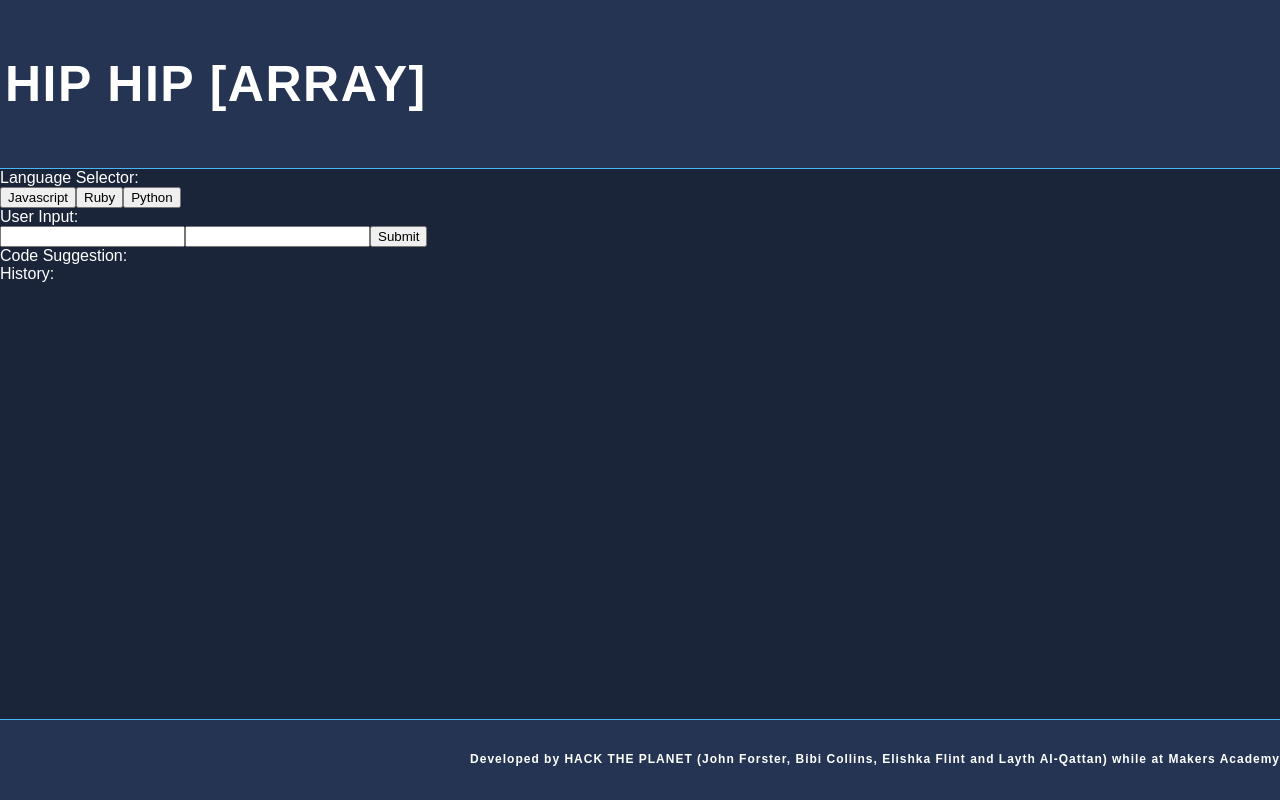
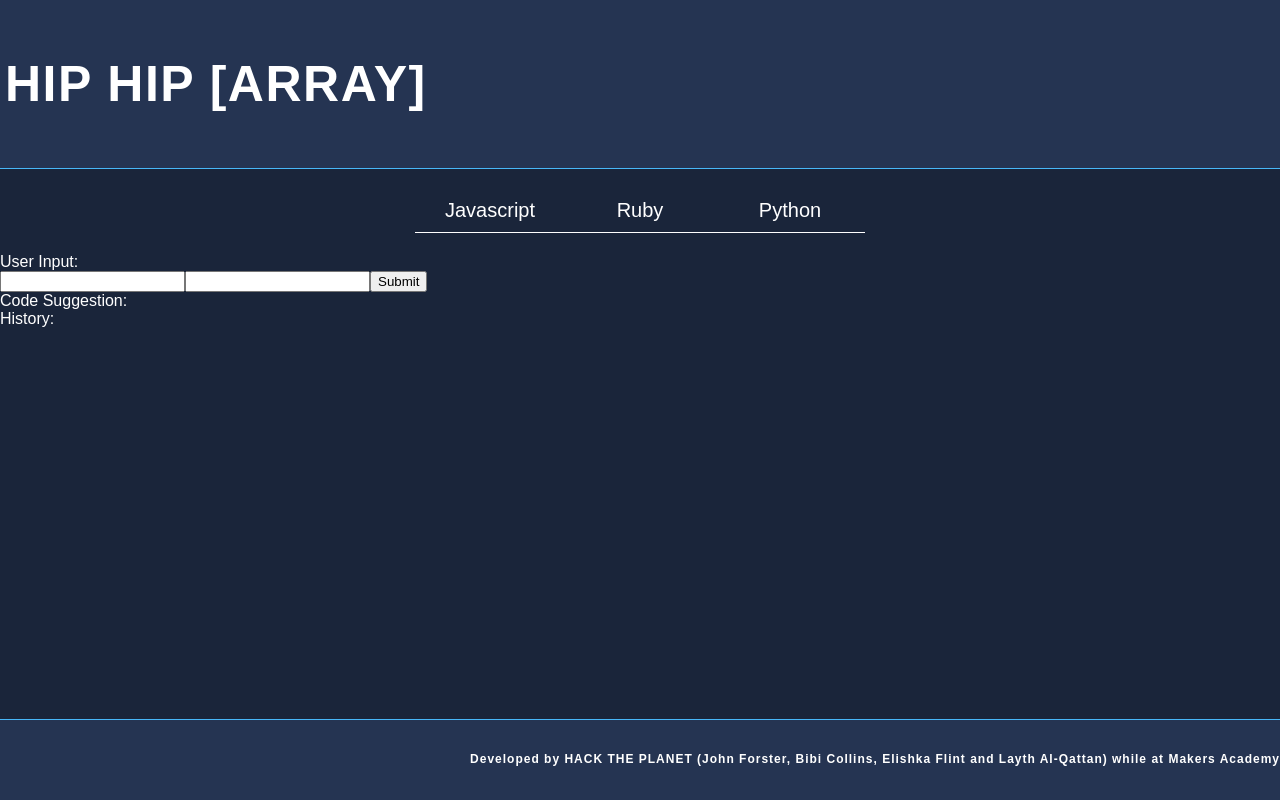
Before and after one commit to laythq/Array-Of-Sunshine, a React (Create React App) app in the folder client/: page / in a window 1280 px wide. Built offline with nearby package versions, Linux system fonts and the light colour scheme.

Commit message:
STYLING Format the language selector

```diff
--- a/client/src/inputform.jsx
+++ b/client/src/inputform.jsx
@@ -107,7 +107,6 @@ export class InputForm extends React.Component {
           {outputError}
         </div>
         <div>
-          Language Selector:
           <LanguageSelector
             selectLanguage={this.selectLanguage}
           />
--- /dev/null
+++ b/client/src/languageselector.css
@@ -0,0 +1,32 @@
+#language-selector {
+  padding: 20px;
+}
+
+#buttons {
+  border-bottom: white solid 1px;
+  margin: auto;
+  align-content: center;
+  width: 450px;
+}
+
+#language {
+  width: 150px;
+  padding: 10px 0px;
+  margin: auto;
+  font-size: 20px;
+  background-color: #1A253A;
+  color: white;
+  border: none;
+  transition-duration: 0.4s;
+}
+
+#language:hover {
+  color: #48B7F8;
+  font-size: 30px;
+}
+
+#language:focus {
+  color: #48B7F8;
+  font-size: 30px;
+  outline: none;
+}
--- a/client/src/languageselector.jsx
+++ b/client/src/languageselector.jsx
@@ -1,4 +1,5 @@
 import React from 'react';
+import css from './languageselector.css';
 
 export function LanguageSelector(props) {
 
@@ -7,16 +8,18 @@ export function LanguageSelector(props) {
   }
 
   return (
-    <div>
-      <button onClick={() => handleClick('javascript')}>
+    <div id="language-selector">
+      <div id="buttons" align="center">
+        <button id="language" onClick={() => handleClick('javascript')}>
           Javascript
         </button>
-      <button onClick={() => handleClick('ruby')}>
+        <button id="language" onClick={() => handleClick('ruby')}>
           Ruby
         </button>
-      <button onClick={() => handleClick('python')}>
+        <button id="language" onClick={() => handleClick('python')}>
           Python
         </button>
+      </div>
     </div>
   );
 
```
Lines whose indentation alone changed are shown as unchanged.
